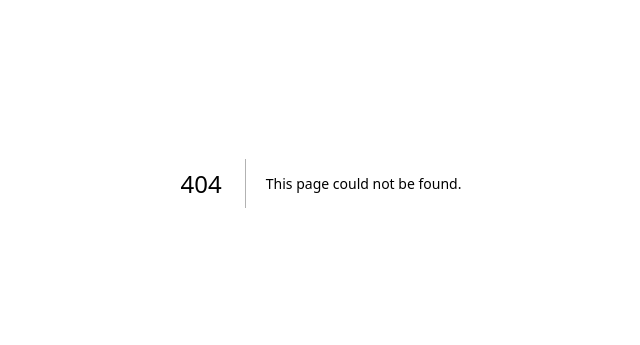
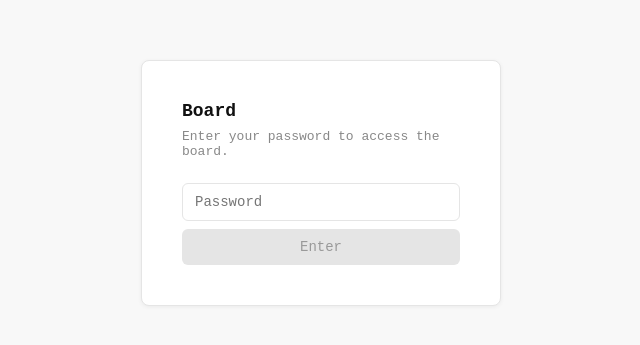
Before and after one commit to MaloPolese/excalidraw-persistent, a Next.js app: page /login in a window 1280 px wide. Before the commit this address had no page. Shown: the part 217-562 px from the top of the page, without its empty margins (319-959 px from the left). Built offline with nearby package versions, Linux system fonts and the light colour scheme.

Commit message:
feat(auth): add login page and active session of 7 days

```diff
--- /dev/null
+++ b/src/app/api/login/route.ts
@@ -0,0 +1,24 @@
+import { NextRequest, NextResponse } from "next/server";
+import { checkPassword, createToken } from "@/lib/auth";
+
+export async function POST(req: NextRequest) {
+  const { password } = await req.json();
+
+  const valid = await checkPassword(password);
+  if (!valid) {
+    return NextResponse.json({ error: "Invalid password" }, { status: 401 });
+  }
+
+  const token = await createToken();
+  const res = NextResponse.json({ ok: true });
+
+  res.cookies.set("session", token, {
+    httpOnly: true,
+    secure: process.env.NODE_ENV === "production",
+    sameSite: "lax",
+    path: "/",
+    maxAge: 60 * 60 * 24 * 7, // 7 days
+  });
+
+  return res;
+}
--- /dev/null
+++ b/src/app/login/page.tsx
@@ -0,0 +1,129 @@
+"use client";
+
+import { useState } from "react";
+import { useRouter } from "next/navigation";
+
+export default function LoginPage() {
+  const [password, setPassword] = useState("");
+  const [error, setError] = useState("");
+  const [loading, setLoading] = useState(false);
+  const router = useRouter();
+
+  async function handleSubmit(e: React.FormEvent) {
+    e.preventDefault();
+    setLoading(true);
+    setError("");
+
+    try {
+      const res = await fetch("/api/login", {
+        method: "POST",
+        headers: { "Content-Type": "application/json" },
+        body: JSON.stringify({ password }),
+      });
+
+      if (res.ok) {
+        router.push("/");
+        router.refresh();
+      } else {
+        setError("Wrong password.");
+        setPassword("");
+      }
+    } catch {
+      setError("Something went wrong.");
+    } finally {
+      setLoading(false);
+    }
+  }
+
+  return (
+    <div
+      style={{
+        width: "100vw",
+        height: "100vh",
+        display: "flex",
+        alignItems: "center",
+        justifyContent: "center",
+        background: "#f8f8f8",
+        fontFamily: "monospace",
+      }}
+    >
+      <div
+        style={{
+          background: "#fff",
+          border: "1px solid #e5e5e5",
+          borderRadius: "8px",
+          padding: "40px",
+          width: "100%",
+          maxWidth: "360px",
+          boxShadow: "0 1px 4px rgba(0,0,0,0.06)",
+        }}
+      >
+        <h1
+          style={{
+            fontSize: "18px",
+            fontWeight: "600",
+            marginBottom: "8px",
+            color: "#111",
+          }}
+        >
+          Board
+        </h1>
+        <p style={{ fontSize: "13px", color: "#888", marginBottom: "24px" }}>
+          Enter your password to access the board.
+        </p>
+
+        <form onSubmit={handleSubmit}>
+          <input
+            type="password"
+            value={password}
+            onChange={(e) => setPassword(e.target.value)}
+            placeholder="Password"
+            autoFocus
+            style={{
+              width: "100%",
+              padding: "10px 12px",
+              fontSize: "14px",
+              border: error ? "1px solid #f87171" : "1px solid #e5e5e5",
+              borderRadius: "6px",
+              outline: "none",
+              marginBottom: "8px",
+              fontFamily: "monospace",
+              boxSizing: "border-box",
+            }}
+          />
+
+          {error && (
+            <p
+              style={{
+                fontSize: "12px",
+                color: "#dc2626",
+                marginBottom: "8px",
+              }}
+            >
+              {error}
+            </p>
+          )}
+
+          <button
+            type="submit"
+            disabled={loading || !password}
+            style={{
+              width: "100%",
+              padding: "10px",
+              fontSize: "14px",
+              fontFamily: "monospace",
+              background: loading || !password ? "#e5e5e5" : "#111",
+              color: loading || !password ? "#999" : "#fff",
+              border: "none",
+              borderRadius: "6px",
+              cursor: loading || !password ? "not-allowed" : "pointer",
+              transition: "background 0.15s ease",
+            }}
+          >
+            {loading ? "Checking..." : "Enter"}
+          </button>
+        </form>
+      </div>
+    </div>
+  );
+}
--- /dev/null
+++ b/src/lib/auth.ts
@@ -0,0 +1,60 @@
+const SECRET = process.env.SECRET ?? "changeme-secret";
+const PASSWORD = process.env.BOARD_PASSWORD ?? "";
+
+const TOKEN_VALUE = "authenticated";
+
+async function getKey(): Promise<CryptoKey> {
+  const enc = new TextEncoder();
+  return crypto.subtle.importKey(
+    "raw",
+    enc.encode(SECRET),
+    { name: "HMAC", hash: "SHA-256" },
+    false,
+    ["sign", "verify"],
+  );
+}
+
+async function sign(value: string): Promise<string> {
+  const key = await getKey();
+  const enc = new TextEncoder();
+  const signature = await crypto.subtle.sign("HMAC", key, enc.encode(value));
+  const hex = Array.from(new Uint8Array(signature))
+    .map((b) => b.toString(16).padStart(2, "0"))
+    .join("");
+  return `${value}.${hex}`;
+}
+
+async function unsign(signed: string): Promise<string | false> {
+  const index = signed.lastIndexOf(".");
+  if (index === -1) return false;
+  const value = signed.slice(0, index);
+  const expected = await sign(value);
+  if (expected.length !== signed.length) return false;
+  let diff = 0;
+  for (let i = 0; i < expected.length; i++) {
+    diff |= expected.charCodeAt(i) ^ signed.charCodeAt(i);
+  }
+  return diff === 0 ? value : false;
+}
+
+export async function createToken(): Promise<string> {
+  return sign(TOKEN_VALUE);
+}
+
+export async function verifyToken(token: string): Promise<boolean> {
+  const value = await unsign(token);
+  return value === TOKEN_VALUE;
+}
+
+export async function checkPassword(password: string): Promise<boolean> {
+  if (!PASSWORD) return false;
+  const enc = new TextEncoder();
+  const a = enc.encode(password);
+  const b = enc.encode(PASSWORD);
+  if (a.length !== b.length) return false;
+  let diff = 0;
+  for (let i = 0; i < a.length; i++) {
+    diff |= a[i] ^ b[i];
+  }
+  return diff === 0;
+}
```
Also changed, not shown: src/proxy.ts (added, +26 -0 lines).
